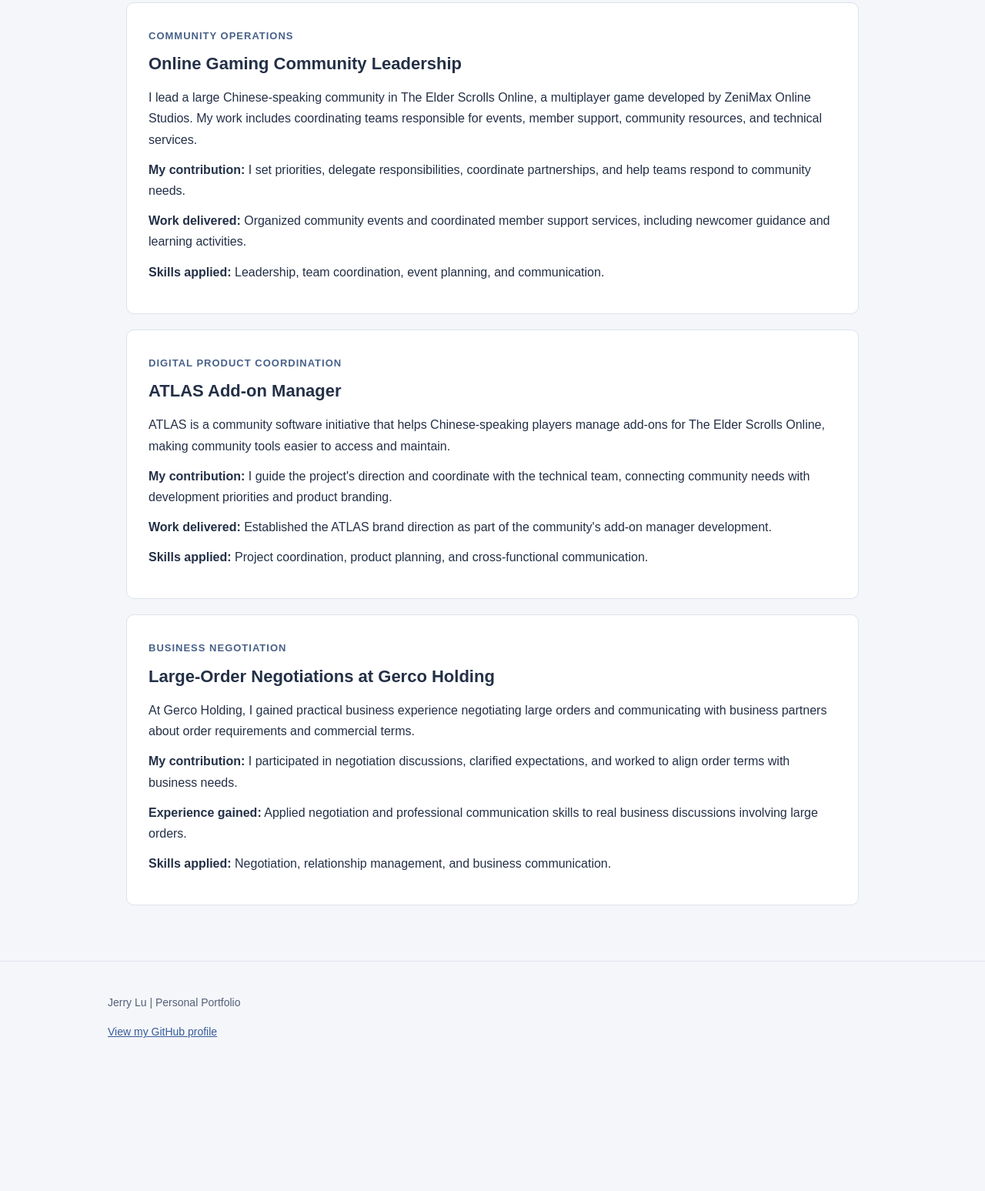
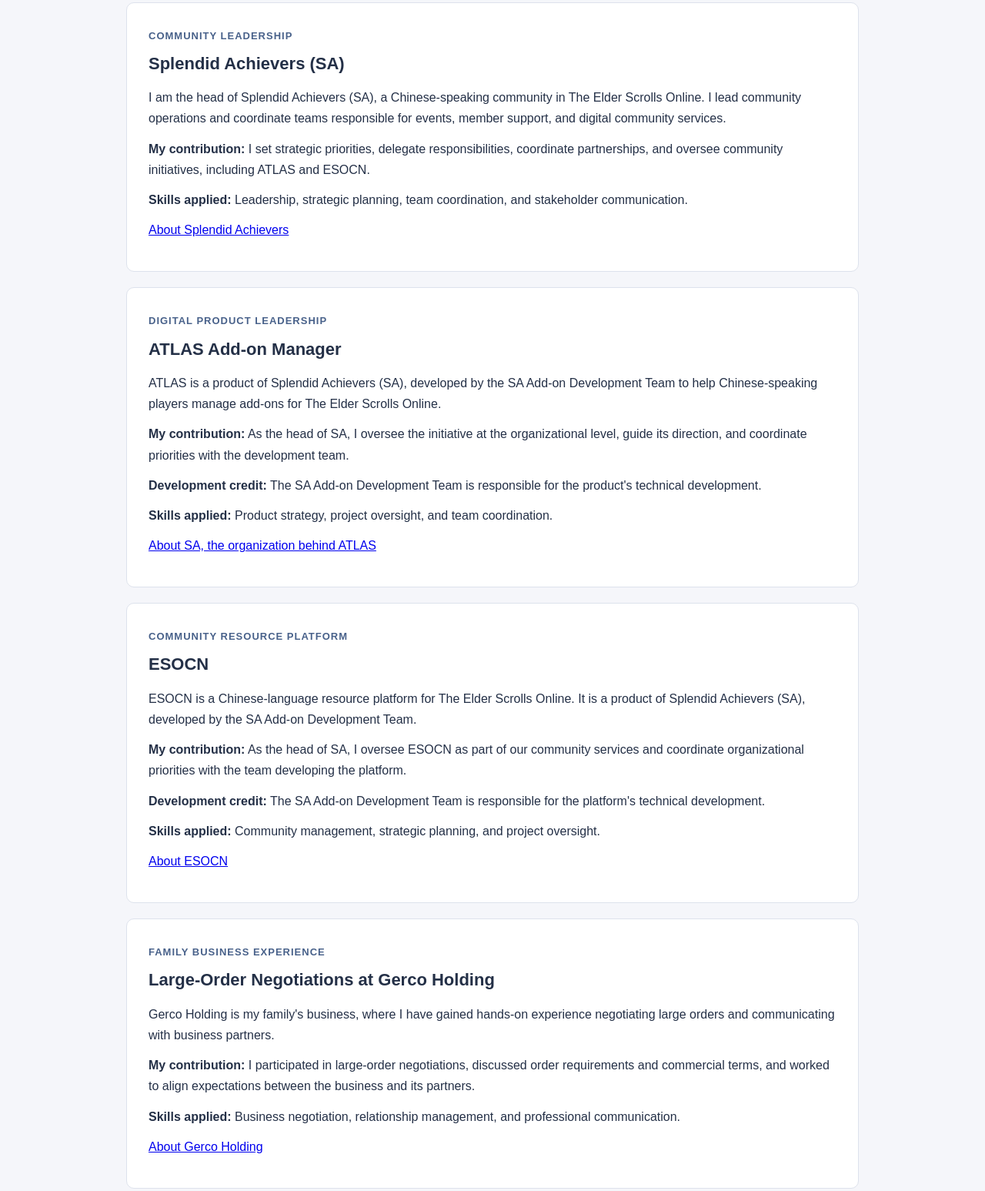
Before and after one commit to V-IL0001/V-IL0001.github.io, a plain HTML site: page index.html in a window 1280 px wide. Shown: the part 1059-2606 px from the top of the page at 77% size. Before the commit the page ends 2440 px from the top, so only its background shows below. Drawn offline with Linux system fonts and the light colour scheme.

Commit message:
Update index.html

```diff
--- a/index.html
+++ b/index.html
@@ -211,79 +211,117 @@
         business settings.
       </p>
 
-      <article class="project">
-        <span class="category">Community Operations</span>
-        <h3>Online Gaming Community Leadership</h3>
+        <article class="project">
+        <span class="category">Community Leadership</span>
+        <h3>Splendid Achievers (SA)</h3>
         <p>
-          I lead a large Chinese-speaking community in The Elder Scrolls
-          Online, a multiplayer game developed by ZeniMax Online Studios.
-          My work includes coordinating teams responsible for events,
-          member support, community resources, and technical services.
+          I am the head of Splendid Achievers (SA), a Chinese-speaking
+          community in The Elder Scrolls Online. I lead community
+          operations and coordinate teams responsible for events,
+          member support, and digital community services.
         </p>
         <p>
           <strong>My contribution:</strong>
-          I set priorities, delegate responsibilities, coordinate
-          partnerships, and help teams respond to community needs.
-        </p>
-        <p>
-          <strong>Work delivered:</strong>
-          Organized community events and coordinated member support
-          services, including newcomer guidance and learning activities.
+          I set strategic priorities, delegate responsibilities,
+          coordinate partnerships, and oversee community initiatives,
+          including ATLAS and ESOCN.
         </p>
         <p>
           <strong>Skills applied:</strong>
-          Leadership, team coordination, event planning, and communication.
+          Leadership, strategic planning, team coordination,
+          and stakeholder communication.
+        </p>
+        <p>
+          <a href="https://esocn.com.cn/guild/Splendid_Achievers">
+            About Splendid Achievers
+          </a>
         </p>
       </article>
 
       <article class="project">
-        <span class="category">Digital Product Coordination</span>
+        <span class="category">Digital Product Leadership</span>
         <h3>ATLAS Add-on Manager</h3>
         <p>
-          ATLAS is a community software initiative that helps
-          Chinese-speaking players manage add-ons for The Elder Scrolls
-          Online, making community tools easier to access and maintain.
+          ATLAS is a product of Splendid Achievers (SA), developed by
+          the SA Add-on Development Team to help Chinese-speaking
+          players manage add-ons for The Elder Scrolls Online.
         </p>
         <p>
           <strong>My contribution:</strong>
-          I guide the project's direction and coordinate with the
-          technical team, connecting community needs with development
-          priorities and product branding.
+          As the head of SA, I oversee the initiative at the
+          organizational level, guide its direction, and coordinate
+          priorities with the development team.
         </p>
         <p>
-          <strong>Work delivered:</strong>
-          Established the ATLAS brand direction as part of the
-          community's add-on manager development.
+          <strong>Development credit:</strong>
+          The SA Add-on Development Team is responsible for
+          the product's technical development.
         </p>
         <p>
           <strong>Skills applied:</strong>
-          Project coordination, product planning, and cross-functional
-          communication.
+          Product strategy, project oversight, and team coordination.
+        </p>
+        <p>
+          <a href="https://esocn.com.cn/guild/Splendid_Achievers">
+            About SA, the organization behind ATLAS
+          </a>
         </p>
       </article>
 
       <article class="project">
-        <span class="category">Business Negotiation</span>
-        <h3>Large-Order Negotiations at Gerco Holding</h3>
+        <span class="category">Community Resource Platform</span>
+        <h3>ESOCN</h3>
         <p>
-          At Gerco Holding, I gained practical business experience
-          negotiating large orders and communicating with business
-          partners about order requirements and commercial terms.
+          ESOCN is a Chinese-language resource platform for
+          The Elder Scrolls Online. It is a product of
+          Splendid Achievers (SA), developed by the
+          SA Add-on Development Team.
         </p>
         <p>
           <strong>My contribution:</strong>
-          I participated in negotiation discussions, clarified
-          expectations, and worked to align order terms with business
-          needs.
+          As the head of SA, I oversee ESOCN as part of our
+          community services and coordinate organizational
+          priorities with the team developing the platform.
         </p>
         <p>
-          <strong>Experience gained:</strong>
-          Applied negotiation and professional communication skills
-          to real business discussions involving large orders.
+          <strong>Development credit:</strong>
+          The SA Add-on Development Team is responsible for
+          the platform's technical development.
         </p>
         <p>
           <strong>Skills applied:</strong>
-          Negotiation, relationship management, and business communication.
+          Community management, strategic planning, and project oversight.
+        </p>
+        <p>
+          <a href="https://esocn.com.cn/about">
+            About ESOCN
+          </a>
+        </p>
+      </article>
+
+      <article class="project">
+        <span class="category">Family Business Experience</span>
+        <h3>Large-Order Negotiations at Gerco Holding</h3>
+        <p>
+          Gerco Holding is my family's business, where I have
+          gained hands-on experience negotiating large orders
+          and communicating with business partners.
+        </p>
+        <p>
+          <strong>My contribution:</strong>
+          I participated in large-order negotiations, discussed
+          order requirements and commercial terms, and worked
+          to align expectations between the business and its partners.
+        </p>
+        <p>
+          <strong>Skills applied:</strong>
+          Business negotiation, relationship management,
+          and professional communication.
+        </p>
+        <p>
+          <a href="http://www.gercoholding.com/about-us.html">
+            About Gerco Holding
+          </a>
         </p>
       </article>
     </section>
```
